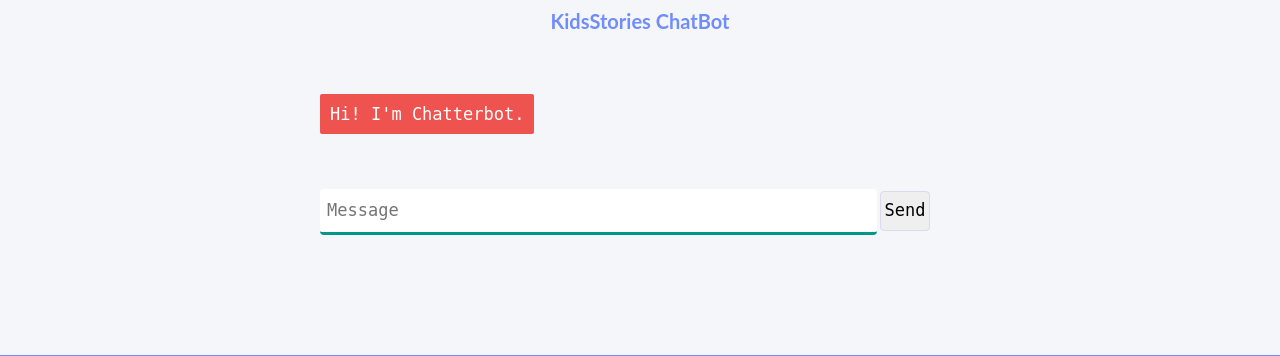
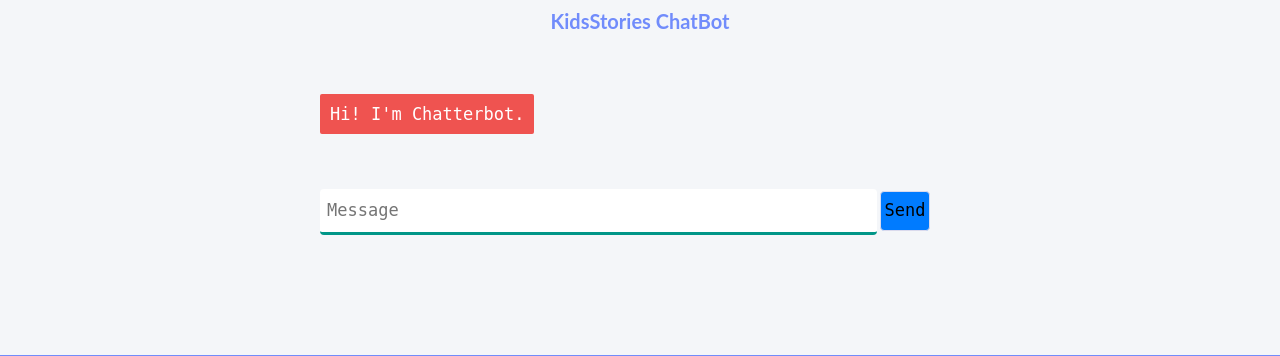
Before and after one commit to vahiwe/chatbot_for_KidsStories, a Flask app: template templates/index.html in a window 1280 px wide. Shown: the part 80-436 px from the top of the page. Run offline with Flask 2, Linux system fonts and the light colour scheme; the template is opened without the code that fills it, so the values that code supplies are empty; some libraries are stand-ins or nearby versions.

Commit message:
Update button color

```diff
--- a/templates/index.html
+++ b/templates/index.html
@@ -153,7 +153,7 @@
                     <div id="userInput">
                         <div disabled id="typing" style="display: none">ChatterBot is typing....</div>
                         <input id="textInput" type="text" name="msg" placeholder="Message">
-                        <input id="buttonInput" type="submit" value="Send">
+                        <input id="buttonInput" type="submit" value="Send" style="background-color: #007bff">
                     </div>
                     <script>
                         function getBotResponse() {
```
